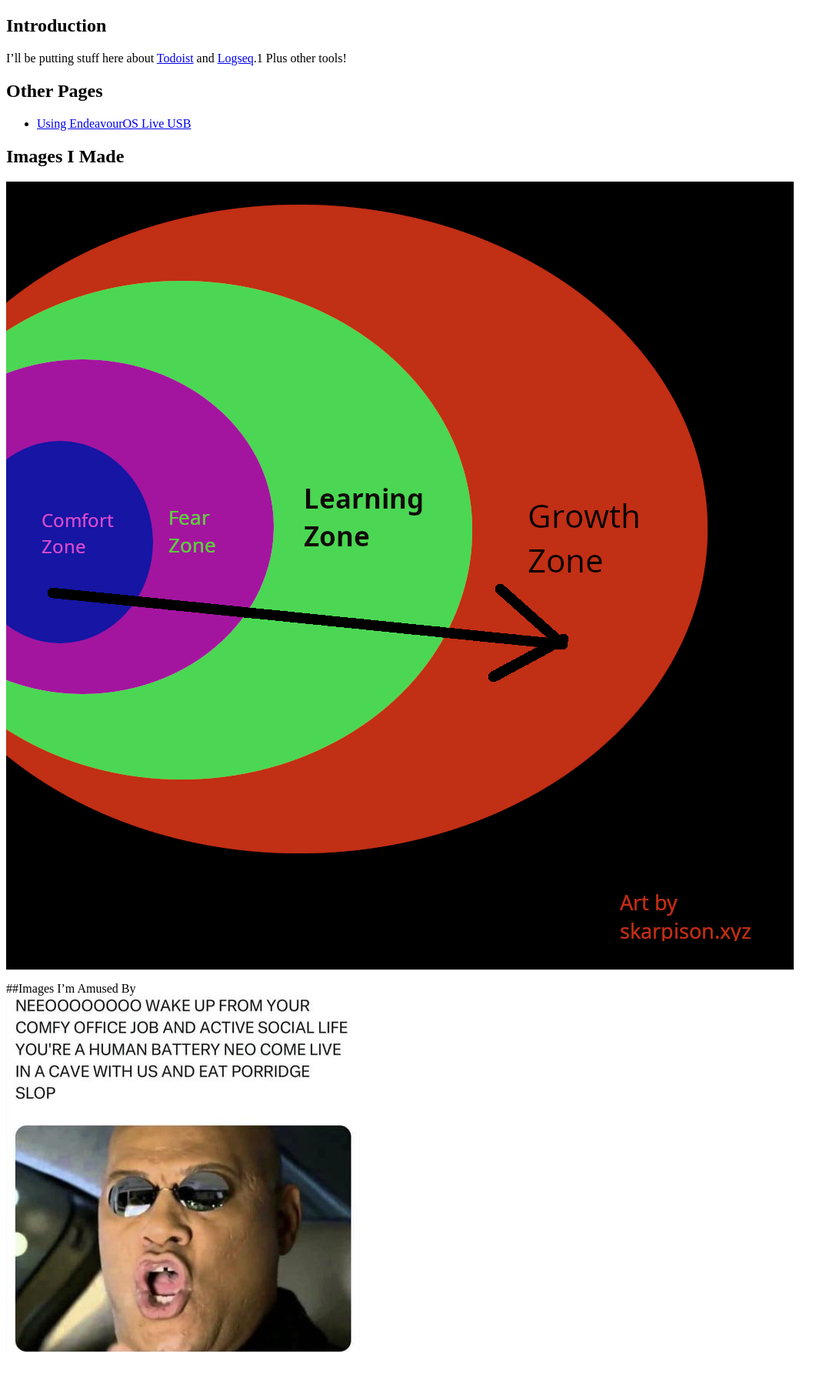
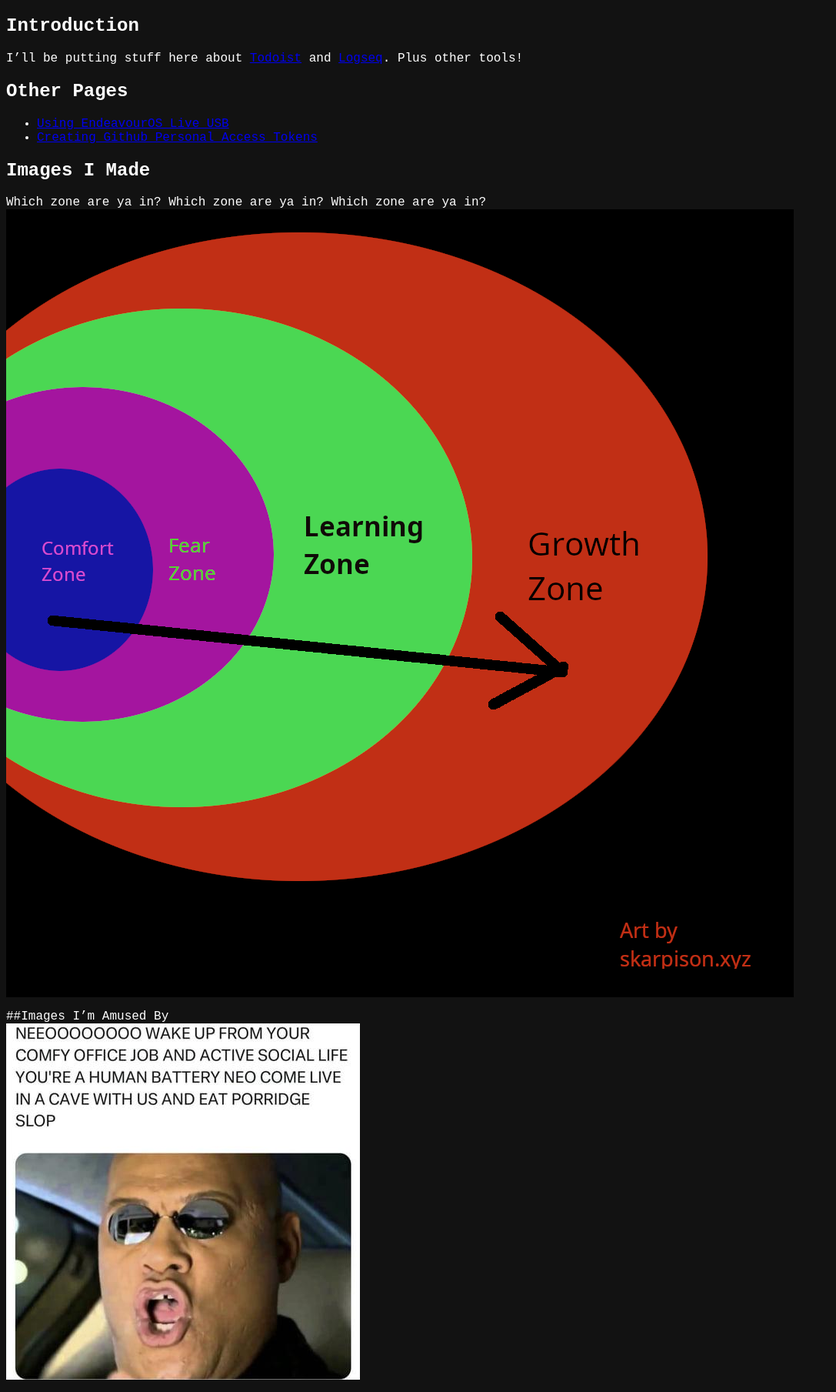
Before and after one commit to Skarpison/skarpison.github.io, a Jekyll site: the page built from index.md, in a window 1280 px wide. Shown: the whole page at 77% size, without its empty margins (0-1087 px from the left). Built offline with Jekyll 4.4.1, drawn with Linux system fonts in a browser that asks for light colours; before the commit the page ends 1773 px from its top, so only the background shows below that.

Commit message:
Added Github PAC page. Added a backlink to main page to each page too.

```diff
--- a/assets/css/styles.css
+++ b/assets/css/styles.css
@@ -3,3 +3,9 @@ img {
   height: auto;
   display: block;
 }
+
+body {
+  background-color: #121212;
+  color: #ffffff;
+  font-family: 'Fira Code', monospace;
+}
--- a/index.md
+++ b/index.md
@@ -3,12 +3,14 @@ layout: default
 title: Get to the choppa!
 ---
 ## Introduction
-I'll be putting stuff here about [Todoist](https://todoist.com) and [Logseq](https://logseq.com).1 Plus other tools!
+I'll be putting stuff here about [Todoist](https://todoist.com) and [Logseq](https://logseq.com). Plus other tools!
 
 ## Other Pages
  - [Using EndeavourOS Live USB](endeavouros-live-usb/)
+ - [Creating Github Personal Access Tokens](create-github-pac/)
 
 ## Images I Made
+Which zone are ya in? Which zone are ya in? Which zone are ya in?
 ![This image illustrates the concept of personal development zones represented as concentric circles. The innermost circle is the "Comfort Zone," colored in blue, where individuals feel safe and at ease. Surrounding it is the "Fear Zone," in purple, which represents the initial discomfort and self-doubt when stepping out of the comfort zone. Beyond this is the "Learning Zone," colored green, where growth through acquiring new skills and experiences occurs. The outermost layer, the "Growth Zone," in red, symbolizes achieving personal development and realizing potential. A black arrow starts from the "Comfort Zone," passes through the other zones, and points outward toward the "Growth Zone," emphasizing the progression toward self-improvement. The words "Art by skarpison.xyz" are noted in the lower-right corner.](images/comfort-to-growth-arrow.png)
 
 ##Images I'm Amused By
```
Also changed, not shown: create-github-pac.md (added, +27 -0 lines), endeavouros-live-usb.md (+1 -0 lines), 1 other file.
